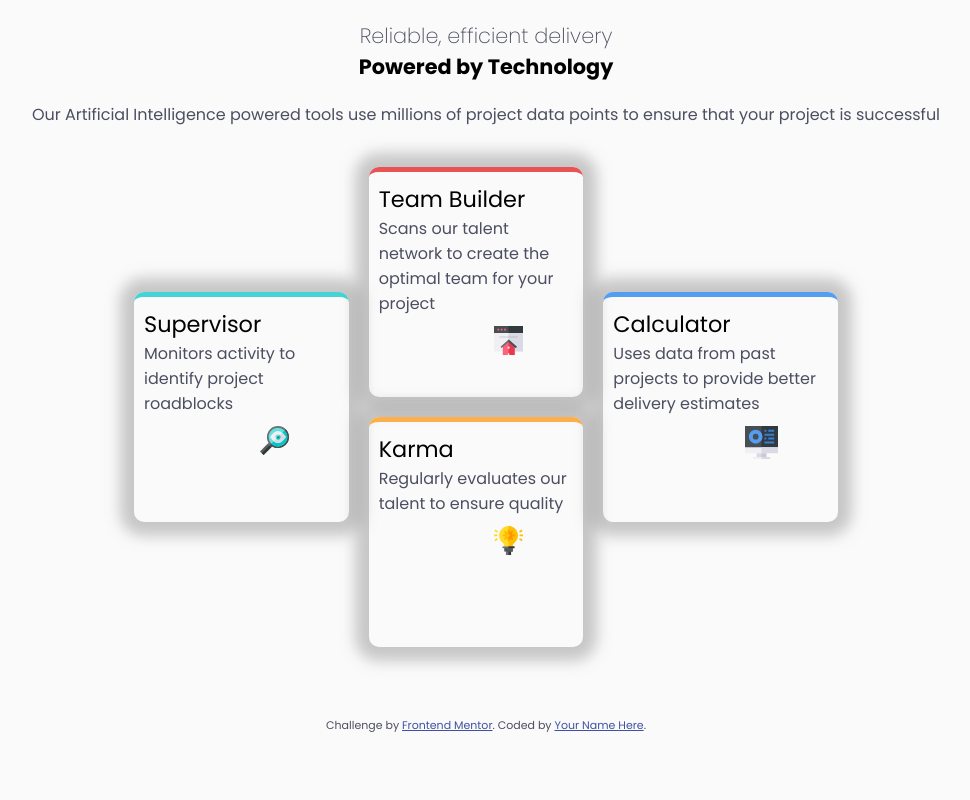
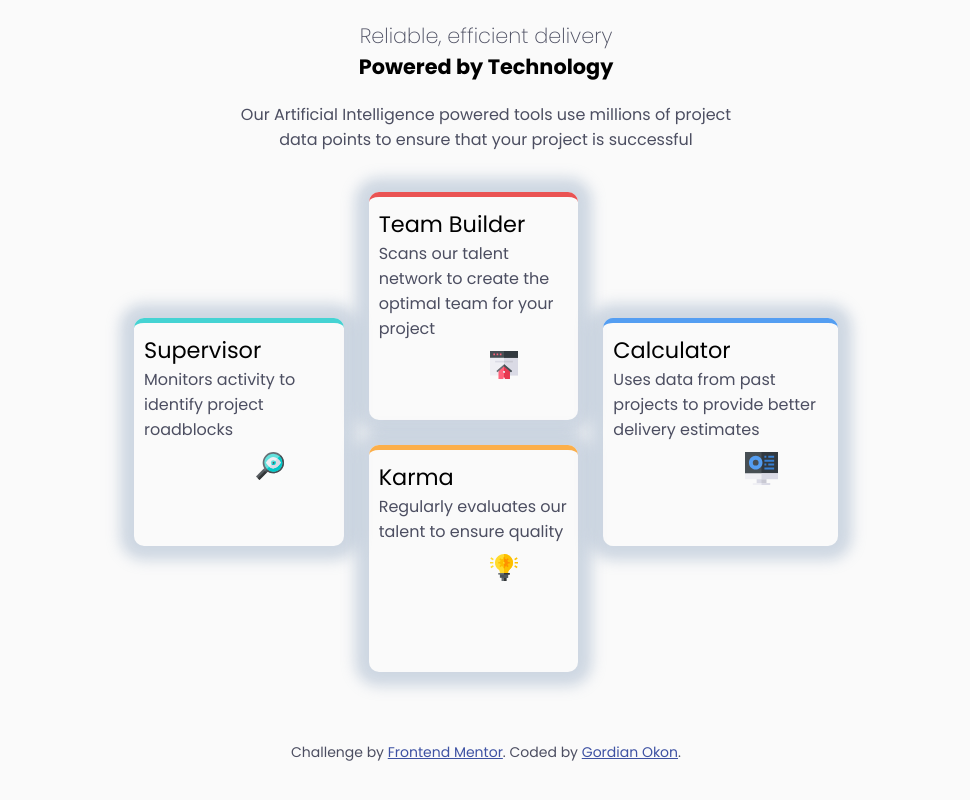
Before and after one commit to guardianprime/feature-section, a plain HTML site: page index.html in a window 1280 px wide. Shown: the whole page, without its empty margins (154-1124 px from the left). Drawn offline with Linux system fonts and the light colour scheme.

Commit message:
final touches

```diff
--- a/index.html
+++ b/index.html
@@ -61,7 +61,7 @@
         Challenge by
         <a href="https://www.frontendmentor.io?ref=challenge" target="_blank"
           >Frontend Mentor</a
-        >. Coded by <a href="#">Your Name Here</a>.
+        >. Coded by <a href="https://gordian-okon.vercel.app">Gordian Okon</a>.
       </p>
     </footer>
   </body>
--- a/style.css
+++ b/style.css
@@ -41,7 +41,7 @@ section {
   display: flex;
   flex-direction: column;
   justify-content: space-between;
-  gap: 20px;
+  gap: 25px;
   padding: 20px;
   width: 100%;
   max-height: 125vh;
@@ -61,7 +61,7 @@ section .child {
   border-radius: 10px;
   padding: 10px;
   flex-grow: 1;
-  box-shadow: 0px 0px 14px 14px rgba(150, 150, 150, 0.5);
+  box-shadow: 0px 0px 14px 14px rgba(142, 164, 190, 0.404);
 }
 
 .child div {
@@ -98,7 +98,7 @@ footer {
 }
 
 .attribution {
-  font-size: 11px;
+  font-size: 14px;
   text-align: center;
 }
 
@@ -145,4 +145,9 @@ footer {
   section {
     width: 60%;
   }
+
+  .header {
+    width: 40%;
+    margin: 0px auto;
+  }
 }
```
Also changed, not shown: screenshot.png (added), 2 other files.
